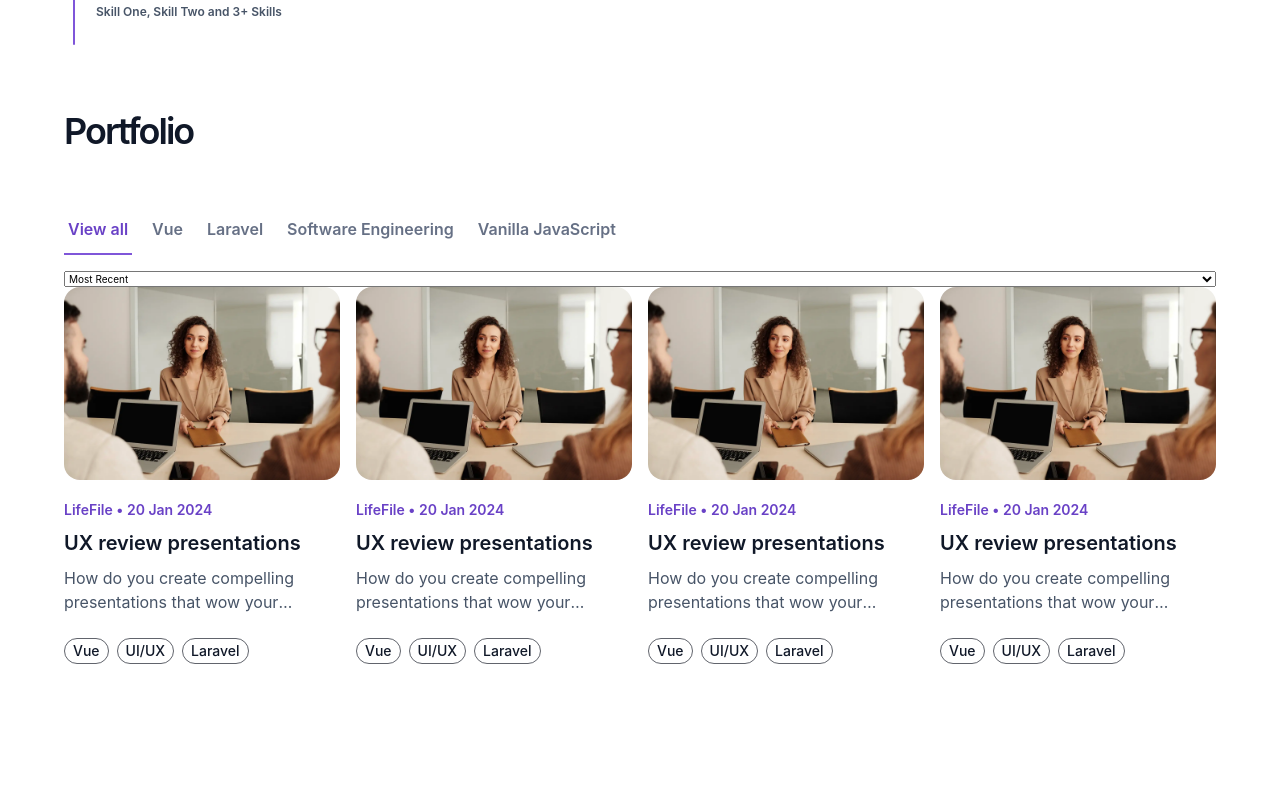
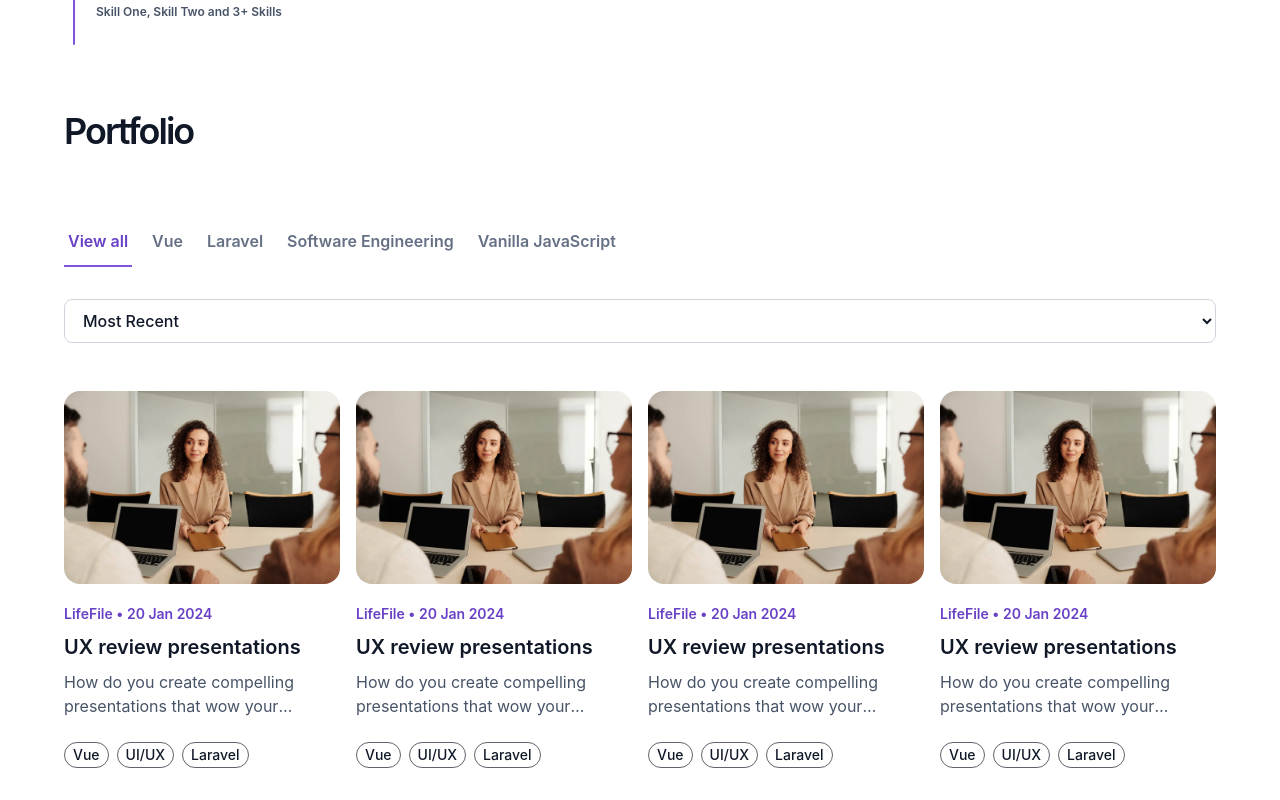
Before and after one commit to julianandreszb/vue-3-portfolio, a Vue app: page / in a window 1280 px wide. Shown: the part 1073-1873 px from the top of the page. Before the commit the page ends 1769 px from the top, so only its background shows below. Built offline with nearby package versions, Linux system fonts and the light colour scheme.

Commit message:
style: make horizontal tabs filter and sort cards

```diff
--- a/package.json
+++ b/package.json
@@ -20,7 +20,7 @@
   "devDependencies": {
     "@rushstack/eslint-patch": "^1.7.2",
     "@tsconfig/node20": "^20.1.2",
-    "@types/node": "^20.11.26",
+    "@types/node": "^20.11.28",
     "@vitejs/plugin-vue": "^5.0.4",
     "@vue/eslint-config-prettier": "^9.0.0",
     "@vue/eslint-config-typescript": "^13.0.0",
@@ -29,7 +29,7 @@
     "eslint-plugin-vue": "^9.23.0",
     "npm-run-all2": "^6.1.2",
     "prettier": "^3.2.5",
-    "sass": "^1.71.1",
+    "sass": "^1.72.0",
     "typescript": "~5.4.2",
     "vite": "^5.1.6",
     "vue-tsc": "^2.0.6"
--- a/src/assets/styles/_flex.scss
+++ b/src/assets/styles/_flex.scss
@@ -33,6 +33,18 @@
   gap: var(--spacing-4xl);
 }
 
+@mixin column-gap-48 {
+  display: flex;
+  flex-direction: column;
+  gap: var(--spacing-6xl);
+}
+
+@mixin column-gap-64 {
+  display: flex;
+  flex-direction: column;
+  gap: var(--spacing-7xl);
+}
+
 @mixin row-gap-8 {
   display: flex;
   flex-direction: row;
@@ -44,3 +56,9 @@
   flex-direction: row;
   gap: var(--spacing-xl);
 }
+
+@mixin row-gap-32 {
+  display: flex;
+  flex-direction: row;
+  gap: var(--spacing-4xl);
+}
--- a/src/assets/styles/_text-styles.scss
+++ b/src/assets/styles/_text-styles.scss
@@ -114,4 +114,11 @@
   letter-spacing: 0;
   line-height: 2rem;
 }
+
+@mixin text-md-medium {
+  font-size: 1.6rem;
+  font-weight: var(--font-weight-medium);
+  letter-spacing: 0;
+  line-height: 2.4rem;
+}
 //endregion
--- a/src/assets/styles/base.scss
+++ b/src/assets/styles/base.scss
@@ -239,6 +239,21 @@ body {
   -moz-osx-font-smoothing: grayscale;
 }
 
+input, button, textarea, select {
+  font-family: Inter,
+  -apple-system,
+  BlinkMacSystemFont,
+  'Segoe UI',
+  Roboto,
+  Oxygen,
+  Ubuntu,
+  Cantarell,
+  'Fira Sans',
+  'Droid Sans',
+  'Helvetica Neue',
+  sans-serif;
+}
+
 #app {
   max-width: 144rem;
   min-width: 37.5rem;
--- a/src/assets/styles/reset.scss
+++ b/src/assets/styles/reset.scss
@@ -59,10 +59,10 @@ picture {
 }
 
 /* Inherit fonts for inputs and buttons */
-input, button,
+/*input, button,
 textarea, select {
   font: inherit;
-}
+}*/
 
 /* Make sure textareas without a rows attribute are not tiny */
 textarea:not([rows]) {
--- a/src/views/ThePortfolioSection.vue
+++ b/src/views/ThePortfolioSection.vue
@@ -14,7 +14,7 @@ import BlogCard from '@/components/portfolio/BlogCard.vue'
           <li class="tab">Software Engineering</li>
           <li class="tab">Vanilla JavaScript</li>
         </ul>
-        <select>
+        <select class="portfolio-sort-cards-selector">
           <option value="">Most Recent</option>
           <option value="older-first">Older First</option>
           <option value="featured">Featured</option>
@@ -42,20 +42,55 @@ import BlogCard from '@/components/portfolio/BlogCard.vue'
   color: var(--text-primary);
 }
 
+.portfolio {
+  @include flex.column-gap-48;
+}
+
 .portfolio-tabs-sort {
-  @include flex.column-gap-16;
+  @include flex.column-gap-32;
 }
 
 .portfolio-horizontal-tabs {
   @include flex.row-gap-16;
   overflow: auto;
+
+  -ms-overflow-style: none; /* Hide scrollbar for IE and Edge */
+  scrollbar-width: none; /* Hide scrollbar for Firefox */
+}
+
+/* Hide scrollbar for Chrome, Safari and Opera */
+.portfolio-horizontal-tabs::-webkit-scrollbar {
+  display: none;
+}
+
+.portfolio-sort-cards-selector {
+  @include text-styles.text-md-medium;
+  background-color: var(--bg-primary);
+  border-color: var(--border-primary);
+  border-radius: 8px;
+  color: var(--text-primary);
+  outline: none;
+  padding-block: 10px;
+  padding-inline: 14px;
+  min-width: 34.3rem;
+
+  &:focus {
+    box-shadow:
+      0 0 0 0.2rem var(--border-brand-solid),
+      0 0 0 0.6rem color-mix(in srgb, var(--bg-brand-primary) 50%, transparent);
+  }
+
+  option {
+    padding-block: var(--spacing-2xl);
+    padding-inline: var(--spacing-2xl);
+  }
 }
 
 .tab {
   @include text-styles.text-md-semibold;
   color: var(--text-quaternary);
   padding-inline: var(--spacing-xs);
-  padding-block-end: var(--spacing-lg);
+  padding-block: var(--spacing-lg);
   white-space: nowrap;
 
   &.active {
@@ -76,4 +111,15 @@ import BlogCard from '@/components/portfolio/BlogCard.vue'
   grid-template-columns: repeat(auto-fill, minmax(25rem, 1fr));
   border-radius: 16px;
 }
+
+@container (min-width: 1280px) {
+  .portfolio {
+    @include flex.column-gap-64;
+  }
+
+  .portfolio-tabs-sort {
+    @include flex.row-gap-32;
+    justify-content: space-between;
+  }
+}
 </style>
```
Also changed, not shown: 1 other file (tests, documents, lock files or other folders).
